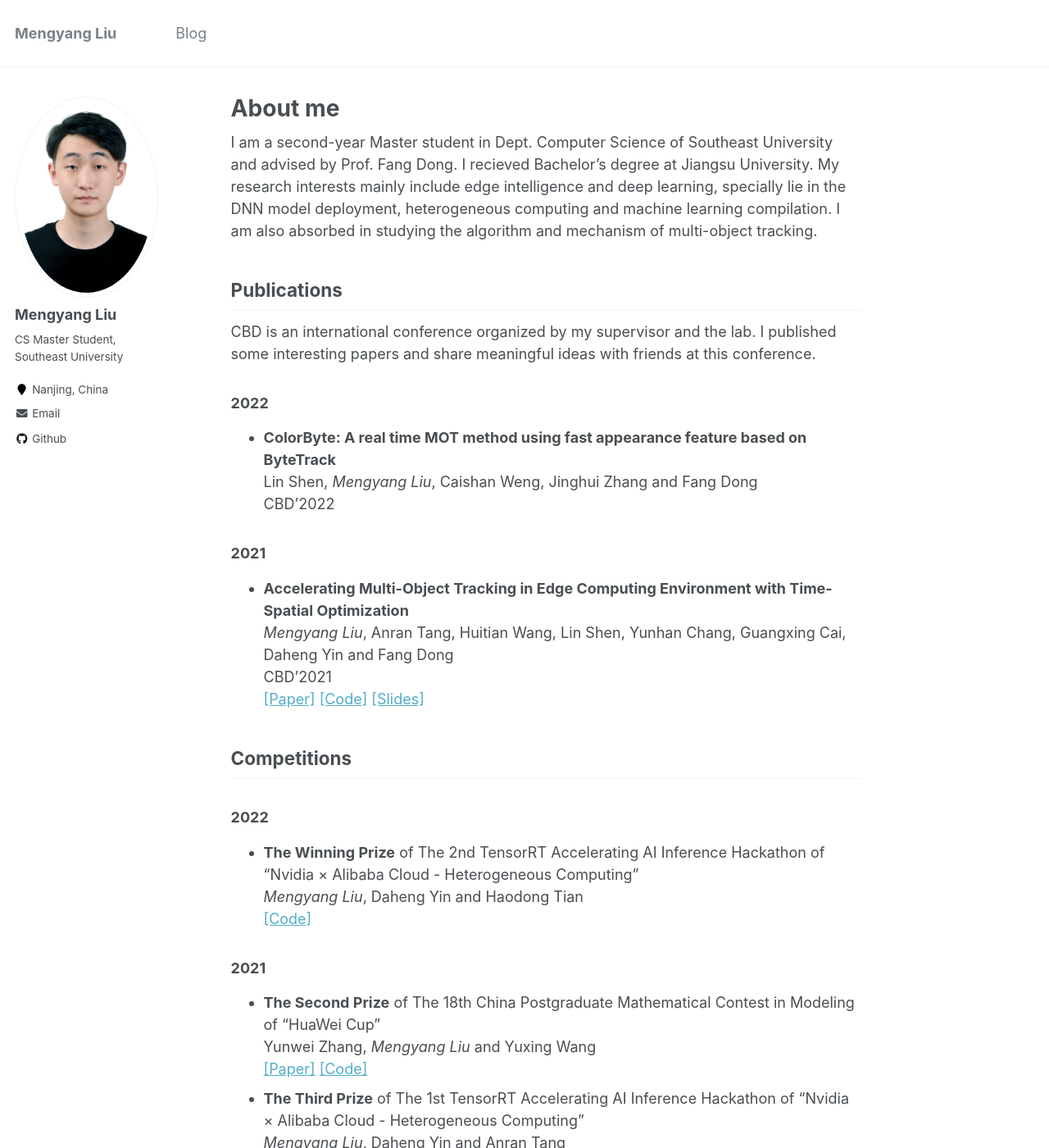
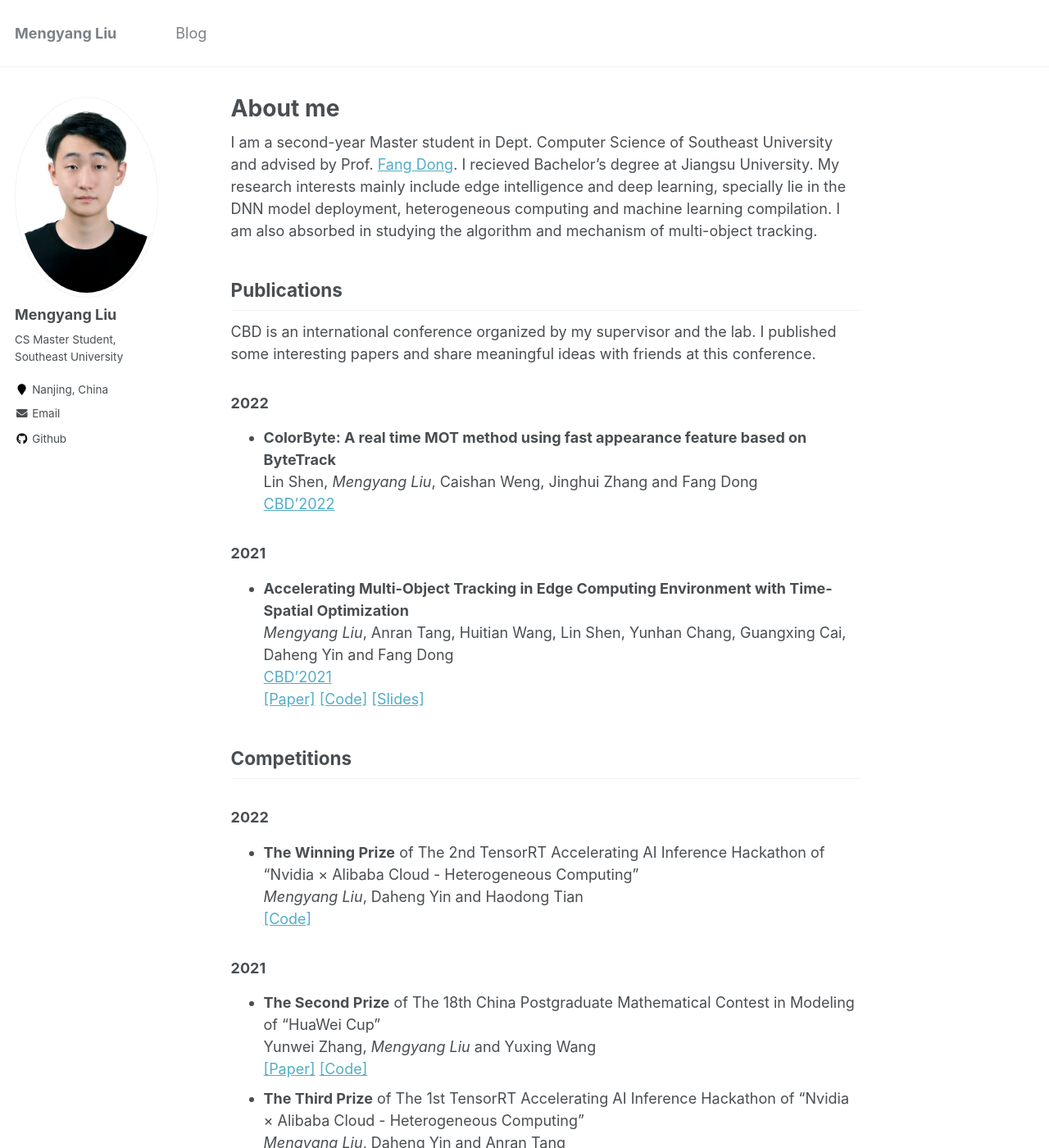
Before and after one commit to liu-mengyang/liu-mengyang.github.io, a Jekyll site: the page built from _pages/about.md, in a window 1280 px wide and 1400 px high. Shown: the whole window at 82% size. Built offline with Jekyll 4.4.1, drawn with Linux system fonts in a browser that asks for light colours; some of the changed lines change nothing that is shown; some of the changed text lies outside the part shown.

Commit message:
Add urls

```diff
--- a/_pages/about.md
+++ b/_pages/about.md
@@ -9,7 +9,7 @@ redirect_from:
 ---
 
 
-I am a second-year Master student in Dept. Computer Science of Southeast University and advised by Prof. Fang Dong. I recieved Bachelor's degree at Jiangsu University. My research interests mainly include edge intelligence and deep learning, specially lie in the DNN model deployment, heterogeneous computing and machine learning compilation. I am also absorbed in studying the algorithm and mechanism of multi-object tracking.
+I am a second-year Master student in Dept. Computer Science of Southeast University and advised by Prof. [Fang Dong](https://cse.seu.edu.cn/2019/0102/c23024a256994/page.htm). I recieved Bachelor's degree at Jiangsu University. My research interests mainly include edge intelligence and deep learning, specially lie in the DNN model deployment, heterogeneous computing and machine learning compilation. I am also absorbed in studying the algorithm and mechanism of multi-object tracking.
 
 ## Publications
 
@@ -19,13 +19,13 @@ CBD is an international conference organized by my supervisor and the lab. I pub
 
 - **ColorByte: A real time MOT method using fast appearance feature based on ByteTrack**\\
   Lin Shen, *Mengyang Liu*, Caishan Weng, Jinghui Zhang and Fang Dong\\
-  CBD’2022
+  [CBD’2022](https://www.cbd-conference.net/2022/)
 
 ### 2021
 
 - **Accelerating Multi-Object Tracking in Edge Computing Environment with Time-Spatial Optimization**\\
   *Mengyang Liu*, Anran Tang, Huitian Wang, Lin Shen, Yunhan Chang, Guangxing Cai, Daheng Yin and Fang Dong\\
-  CBD’2021\\
+  [CBD’2021](https://ist.nwu.edu.cn/dfiles/CBD/index.html)\\
   [[Paper]](https://liumengyang.xyz/pdf/cbd2021.pdf) [[Code]](https://github.com/liu-mengyang/MOTinA) [[Slides]](https://liumengyang.xyz/slides/cbd2021.pdf)
 
 ## Competitions
@@ -35,7 +35,6 @@ CBD is an international conference organized by my supervisor and the lab. I pub
 - **The Winning Prize** of The 2nd TensorRT Accelerating AI Inference Hackathon of "Nvidia × Alibaba Cloud - Heterogeneous Computing"\\
   *Mengyang Liu*, Daheng Yin and Haodong Tian\\
   [[Code]](https://github.com/liu-mengyang/trt-elan)
-
 
 ### 2021
 
@@ -48,7 +47,7 @@ CBD is an international conference organized by my supervisor and the lab. I pub
 
 ## Awards
 
-- The second-class Cholarship of Southeast University (Oct. 21)
+- The second-class Scholarship of Southeast University (Oct. 21)
 - China National Scholarship (Oct. 20)
 - The President Scholarship of Jiangsu University (Top 50 undergraduate students of Jiangsu University, Oct. 20)
 - The first-class Scholarship of Jiangsu University (Oct. 20&19&18)
```
